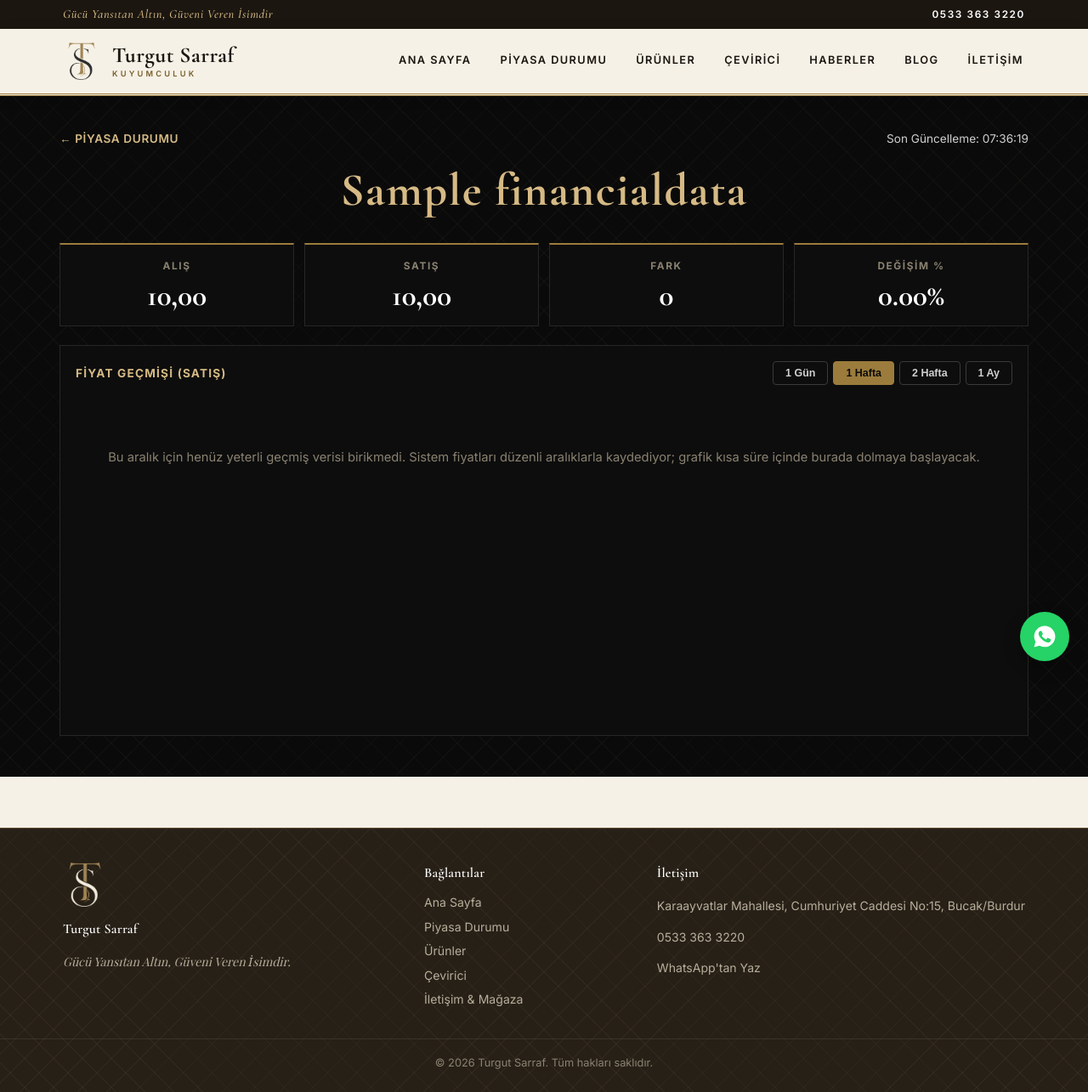
After one commit to berke-147/TURGUT-SARRAF-KUYUMCU, a Django app: page /piyasa-durumu/000/ in a window 1280 px wide. The commit adds this page. Shown: the whole page at 85% size. Run offline with Django 5.2, Linux system fonts and the light colour scheme; tables that the repository leaves empty hold one stand-in row (values such as "Sample post"); data that the repository does not hold is empty.

Commit message:
piyasa durumu sayfası güncellemesi

```diff
--- a/static/css/style.css
+++ b/static/css/style.css
@@ -1387,11 +1387,11 @@ select.panel-input {
 }
 
 .board-title {
-  font-family: 'Playfair Display', Georgia, serif;
-  font-size: clamp(1.8rem, 4vw, 2.6rem);
+  font-family: 'Cormorant Garamond', 'Playfair Display', Georgia, serif;
+  font-size: clamp(2.2rem, 5vw, 3.4rem);
   font-weight: 700;
   color: var(--gold-light);
-  letter-spacing: 1px;
+  letter-spacing: 1.5px;
   margin: 0 auto;
   text-align: center;
   width: 100%;
@@ -1458,11 +1458,22 @@ select.panel-input {
   border-bottom: 1px solid #262626;
 }
 
+/* Dükkan ekranından uzaktan okunabilsin diye satır fontları büyük (22px
+   hissi). Tam ekran modunda daha da büyüyüp ekrana göre ölçeklenir. */
 .board-table td {
-  padding: 12px 16px;
+  padding: 14px 16px;
   border-bottom: 1px solid #1c1c1c;
   color: #fff;
-  font-size: .92rem;
+  font-size: 1.35rem;
+}
+
+.board-row {
+  cursor: pointer;
+  transition: background .15s;
+}
+
+.board-row:hover td {
+  background: #101010;
 }
 
 .board-row:last-child td {
@@ -1493,9 +1504,9 @@ select.panel-input {
   background: #123a26;
   color: #f4d675;
   font-weight: 700;
-  padding: 6px 14px;
+  padding: 6px 16px;
   border-radius: 999px;
-  font-size: .92rem;
+  font-size: 1.35rem;
   white-space: nowrap;
 }
 
@@ -1531,6 +1542,210 @@ select.panel-input {
 
 .board-footnote code {
   color: #cfcfcf;
+}
+
+/* ---------- Piyasa panosu: Tam Ekran (dükkan ekranı) modu ----------
+   Fullscreen API ile pano tüm ekranı kaplar; yazı boyutları vw/vh ile
+   EKRANIN KENDİSİNE göre ölçeklenir - 24" dükkan televizyonu da, laptop da
+   olsa tablo ekranı doldurur. (F11'deki "hesap tutmuyor" sorununun çözümü.) */
+.board-fs-btn {
+  background: transparent;
+  border: 1px solid #3a3a3a;
+  color: var(--gold-light);
+  font-size: .8rem;
+  font-weight: 600;
+  letter-spacing: 1px;
+  padding: 8px 16px;
+  cursor: pointer;
+  border-radius: 4px;
+  transition: border-color .2s, background .2s;
+}
+
+.board-fs-btn:hover {
+  border-color: var(--gold);
+  background: #141414;
+}
+
+.board-fs-btn .fs-kapat { display: none; }
+
+.board-section.is-fullscreen {
+  display: flex;
+  flex-direction: column;
+  justify-content: center;
+  overflow: auto;
+  padding: 2vh 2vw;
+}
+
+.board-section.is-fullscreen .board-fs-btn .fs-ac { display: none; }
+.board-section.is-fullscreen .board-fs-btn .fs-kapat { display: inline; }
+
+.board-section.is-fullscreen .price-board {
+  max-width: none;
+  width: 100%;
+}
+
+.board-section.is-fullscreen .board-title {
+  font-size: 4vw;
+}
+
+.board-section.is-fullscreen .board-quickstats {
+  font-size: 1.5vw;
+}
+
+.board-section.is-fullscreen .board-table th {
+  font-size: 1.15vw;
+  padding: .9vh 1vw;
+}
+
+.board-section.is-fullscreen .board-table td {
+  font-size: clamp(18px, 2.6vh, 3vw);
+  padding: 1.1vh 1vw;
+}
+
+.board-section.is-fullscreen .pill {
+  font-size: clamp(18px, 2.6vh, 3vw);
+  padding: .5vh 1.2vw;
+}
+
+.board-section.is-fullscreen .board-meta {
+  font-size: 1vw;
+}
+
+/* ---------- Piyasa panosu: ürün detay (grafik) sayfası ---------- */
+.market-detail {
+  padding-top: 8px;
+  padding-bottom: 8px;
+}
+
+.detail-top {
+  display: flex;
+  align-items: center;
+  justify-content: space-between;
+  flex-wrap: wrap;
+  gap: 10px;
+  margin-bottom: 6px;
+}
+
+.detail-back {
+  color: var(--gold-light);
+  font-size: .85rem;
+  font-weight: 600;
+  letter-spacing: .6px;
+  text-transform: uppercase;
+}
+
+.detail-back:hover {
+  color: #fff;
+}
+
+.detail-title {
+  margin-bottom: 18px;
+}
+
+.detail-stats {
+  display: grid;
+  grid-template-columns: repeat(auto-fit, minmax(150px, 1fr));
+  gap: 12px;
+  margin-bottom: 22px;
+}
+
+.detail-stat {
+  background: #0d0d0d;
+  border: 1px solid #262626;
+  border-top: 2px solid var(--gold);
+  padding: 16px 18px;
+  text-align: center;
+}
+
+.detail-stat-label {
+  display: block;
+  color: #8a8271;
+  font-size: .74rem;
+  font-weight: 700;
+  letter-spacing: 1.6px;
+  margin-bottom: 6px;
+}
+
+.detail-stat-value {
+  font-family: 'Cormorant Garamond', Georgia, serif;
+  font-size: 2.2rem;
+  font-weight: 700;
+  color: #fff;
+  line-height: 1.1;
+}
+
+.detail-stat-value.up { color: #3ddc71; }
+.detail-stat-value.down { color: #e6564a; }
+
+.detail-chart-box {
+  background: #0d0d0d;
+  border: 1px solid #262626;
+  padding: 18px;
+}
+
+.detail-chart-head {
+  display: flex;
+  align-items: center;
+  justify-content: space-between;
+  flex-wrap: wrap;
+  gap: 10px;
+  margin-bottom: 14px;
+}
+
+.detail-chart-title {
+  color: var(--gold-light);
+  font-size: .85rem;
+  font-weight: 700;
+  letter-spacing: 1.2px;
+  text-transform: uppercase;
+}
+
+.detail-ranges {
+  display: flex;
+  gap: 6px;
+}
+
+.detail-ranges button {
+  background: transparent;
+  border: 1px solid #3a3a3a;
+  color: #cfcfcf;
+  font-size: .78rem;
+  font-weight: 600;
+  padding: 6px 14px;
+  cursor: pointer;
+  border-radius: 4px;
+  transition: border-color .2s, color .2s, background .2s;
+}
+
+.detail-ranges button:hover {
+  border-color: var(--gold);
+  color: var(--gold-light);
+}
+
+.detail-ranges button.is-active {
+  background: var(--gold);
+  border-color: var(--gold);
+  color: #0d0d0d;
+}
+
+.detail-chart-wrap {
+  position: relative;
+  height: 380px;
+}
+
+.detail-chart-empty {
+  color: #8a8271;
+  font-size: .92rem;
+  text-align: center;
+  padding: 60px 20px;
+  margin: 0;
+}
+
+@media (max-width: 720px) {
+  .detail-stat-value { font-size: 1.6rem; }
+  .detail-chart-wrap { height: 260px; }
+  .board-table td { font-size: 1.05rem; }
+  .pill { font-size: 1.05rem; }
 }
 
 /* ---------- Footer ---------- */
--- /dev/null
+++ b/static/js/market-detail.js
@@ -0,0 +1,175 @@
+/*
+ * Piyasa Durumu ürün detay sayfası:
+ *  - Anlık alış/satış/fark/% değerlerini rates_api'den 3 sn'de bir tazeler
+ *    (pano sayfasıyla aynı uç nokta).
+ *  - Fiyat geçmişi grafiğini rate_history_api'den çekip Chart.js ile çizer.
+ *    Aralık düğmeleri (1 gün / 1 hafta / 2 hafta / 1 ay) grafiği yeniden yükler.
+ */
+(function () {
+  var REFRESH_MS = 3000;
+
+  document.addEventListener('DOMContentLoaded', function () {
+    var kok = document.getElementById('market-detail');
+    if (!kok) return;
+
+    var kod = kok.getAttribute('data-code');
+    var ratesUrl = kok.getAttribute('data-rates-url');
+    var historyUrl = kok.getAttribute('data-history-url');
+
+    var buyEl = document.getElementById('detail-buy');
+    var sellEl = document.getElementById('detail-sell');
+    var farkEl = document.getElementById('detail-fark');
+    var pctEl = document.getElementById('detail-pct');
+    var updatedEl = document.getElementById('detail-updated');
+
+    function formatNum(value, decimals) {
+      var num = parseFloat(value);
+      if (isNaN(num)) return value;
+      return num.toLocaleString('tr-TR', {
+        minimumFractionDigits: decimals,
+        maximumFractionDigits: decimals,
+      });
+    }
+
+    function yonUygula(el, deger) {
+      if (!el) return;
+      el.classList.remove('up', 'down');
+      if (deger > 0) el.classList.add('up');
+      else if (deger < 0) el.classList.add('down');
+    }
+
+    // --- Anlık değerler ---
+    function canliTazele() {
+      fetch(ratesUrl, { cache: 'no-store' })
+        .then(function (r) { if (!r.ok) throw new Error(r.status); return r.json(); })
+        .then(function (items) {
+          var item = null;
+          for (var i = 0; i < items.length; i++) {
+            if (items[i].code === kod) { item = items[i]; break; }
+          }
+          if (!item) return;
+
+          if (buyEl) buyEl.textContent = formatNum(item.buy_price, 2);
+          if (sellEl) sellEl.textContent = formatNum(item.final_sell_price, 2);
+
+          var pct = parseFloat(item.change_percent) || 0;
+          var fark = parseFloat(item.change_amount) || 0;
+          if (pctEl) {
+            pctEl.textContent = (pct > 0 ? '+' : '') + pct.toFixed(2) + '%';
+            yonUygula(pctEl, pct);
+          }
+          if (farkEl) {
+            farkEl.textContent = (fark > 0 ? '+' : '') + formatNum(fark, 0);
+            yonUygula(farkEl, fark);
+          }
+          if (updatedEl) updatedEl.textContent = new Date().toLocaleTimeString('tr-TR');
+        })
+        .catch(function (err) { console.error('Canlı veri alınamadı:', err); });
+    }
+
+    canliTazele();
+    setInterval(canliTazele, REFRESH_MS);
+
+    // --- Grafik ---
+    var tuval = document.getElementById('detail-chart');
+    var bosMesaj = document.getElementById('detail-chart-empty');
+    var grafik = null;
+
+    function etiketFormatla(isoStr, gun) {
+      var d = new Date(isoStr);
+      if (gun <= 1) {
+        return d.toLocaleTimeString('tr-TR', { hour: '2-digit', minute: '2-digit' });
+      }
+      return d.toLocaleDateString('tr-TR', { day: '2-digit', month: '2-digit' }) +
+             ' ' + d.toLocaleTimeString('tr-TR', { hour: '2-digit', minute: '2-digit' });
+    }
+
+    function grafigiYukle(gun) {
+      fetch(historyUrl + '?gun=' + gun, { cache: 'no-store' })
+        .then(function (r) { if (!r.ok) throw new Error(r.status); return r.json(); })
+        .then(function (veri) {
+          var noktalar = veri.points || [];
+          var yeterli = noktalar.length >= 2;
+
+          if (bosMesaj) bosMesaj.hidden = yeterli;
+          if (tuval) tuval.style.display = yeterli ? '' : 'none';
+          if (!yeterli || typeof Chart === 'undefined') return;
+
+          var etiketler = noktalar.map(function (n) { return etiketFormatla(n.t, gun); });
+          var satislar = noktalar.map(function (n) { return parseFloat(n.s); });
+
+          if (grafik) grafik.destroy();
+          grafik = new Chart(tuval.getContext('2d'), {
+            type: 'line',
+            data: {
+              labels: etiketler,
+              datasets: [{
+                label: 'Satış (TL)',
+                data: satislar,
+                borderColor: '#d6ba85',
+                backgroundColor: 'rgba(214, 186, 133, .12)',
+                borderWidth: 2,
+                pointRadius: 0,
+                pointHitRadius: 12,
+                fill: true,
+                tension: 0.25,
+              }],
+            },
+            options: {
+              responsive: true,
+              maintainAspectRatio: false,
+              interaction: { mode: 'index', intersect: false },
+              plugins: {
+                legend: { display: false },
+                tooltip: {
+                  backgroundColor: '#1b1610',
+                  borderColor: '#9c7c3c',
+                  borderWidth: 1,
+                  titleColor: '#d6ba85',
+                  bodyColor: '#fff',
+                  callbacks: {
+                    label: function (ctx) {
+                      return ' ' + ctx.parsed.y.toLocaleString('tr-TR', {
+                        minimumFractionDigits: 2, maximumFractionDigits: 2,
+                      }) + ' TL';
+                    },
+                  },
+                },
+              },
+              scales: {
+                x: {
+                  ticks: { color: '#8a8271', maxTicksLimit: 8, maxRotation: 0 },
+                  grid: { color: 'rgba(255,255,255,.05)' },
+                },
+                y: {
+                  ticks: {
+                    color: '#8a8271',
+                    callback: function (deger) {
+                      return deger.toLocaleString('tr-TR');
+                    },
+                  },
+                  grid: { color: 'rgba(255,255,255,.07)' },
+                },
+              },
+            },
+          });
+        })
+        .catch(function (err) { console.error('Grafik verisi alınamadı:', err); });
+    }
+
+    var aralikKutusu = document.getElementById('detail-ranges');
+    if (aralikKutusu) {
+      aralikKutusu.querySelectorAll('button[data-gun]').forEach(function (btn) {
+        btn.addEventListener('click', function () {
+          aralikKutusu.querySelectorAll('button').forEach(function (b) {
+            b.classList.remove('is-active');
+          });
+          btn.classList.add('is-active');
+          grafigiYukle(parseInt(btn.getAttribute('data-gun'), 10) || 7);
+        });
+      });
+    }
+
+    grafigiYukle(7);
+  });
+})();
--- /dev/null
+++ b/store/templates/market_detail.html
@@ -0,0 +1,71 @@
+{% extends 'base.html' %}
+{% load static %}
+
+{% block title %}{{ kalem.name }} Canlı Fiyat ve Grafik | Turgut Sarraf{% endblock %}
+{% block meta_description %}{{ kalem.name }} anlık alış/satış fiyatı, günlük değişim ve fiyat geçmişi grafiği - Turgut Sarraf canlı piyasa verileri.{% endblock %}
+
+{% block content %}
+
+    <section class="board-section">
+        <div class="price-board market-detail" id="market-detail"
+             data-code="{{ kalem.code }}"
+             data-rates-url="{% url 'rates_api' %}"
+             data-history-url="{% url 'rate_history_api' kalem.code %}">
+
+            <div class="detail-top">
+                <a href="{% url 'market' %}" class="detail-back">&larr; Piyasa Durumu</a>
+                <div class="board-meta" style="margin:0;">
+                    Son Güncelleme: <span id="detail-updated">--:--:--</span>
+                </div>
+            </div>
+
+            <h1 class="board-title detail-title">{{ kalem.name }}</h1>
+
+            <div class="detail-stats">
+                <div class="detail-stat">
+                    <span class="detail-stat-label">ALIŞ</span>
+                    <span class="detail-stat-value" id="detail-buy">{{ kalem.final_buy_price|floatformat:2 }}</span>
+                </div>
+                <div class="detail-stat">
+                    <span class="detail-stat-label">SATIŞ</span>
+                    <span class="detail-stat-value" id="detail-sell">{{ kalem.final_sell_price|floatformat:2 }}</span>
+                </div>
+                <div class="detail-stat">
+                    <span class="detail-stat-label">FARK</span>
+                    <span class="detail-stat-value detail-stat-small" id="detail-fark">{% if kalem.change_amount > 0 %}+{% endif %}{{ kalem.change_amount|floatformat:0 }}</span>
+                </div>
+                <div class="detail-stat">
+                    <span class="detail-stat-label">DEĞİŞİM %</span>
+                    <span class="detail-stat-value detail-stat-small" id="detail-pct">{% if kalem.change_percent > 0 %}+{% endif %}{{ kalem.change_percent }}%</span>
+                </div>
+            </div>
+
+            <div class="detail-chart-box">
+                <div class="detail-chart-head">
+                    <span class="detail-chart-title">Fiyat Geçmişi (Satış)</span>
+                    <div class="detail-ranges" id="detail-ranges">
+                        <button type="button" data-gun="1">1 Gün</button>
+                        <button type="button" data-gun="7" class="is-active">1 Hafta</button>
+                        <button type="button" data-gun="14">2 Hafta</button>
+                        <button type="button" data-gun="30">1 Ay</button>
+                    </div>
+                </div>
+                <div class="detail-chart-wrap">
+                    <canvas id="detail-chart"></canvas>
+                    <p class="detail-chart-empty" id="detail-chart-empty" hidden>
+                        Bu aralık için henüz yeterli geçmiş verisi birikmedi.
+                        Sistem fiyatları düzenli aralıklarla kaydediyor; grafik
+                        kısa süre içinde burada dolmaya başlayacak.
+                    </p>
+                </div>
+            </div>
+
+        </div>
+    </section>
+
+{% endblock %}
+
+{% block extra_js %}
+<script src="https://cdnjs.cloudflare.com/ajax/libs/Chart.js/4.4.4/chart.umd.min.js"></script>
+<script src="{% static 'js/market-detail.js' %}" defer></script>
+{% endblock %}
--- a/store/urls.py
+++ b/store/urls.py
@@ -4,6 +4,7 @@ from . import panel_views
 
 urlpatterns = [
     path('piyasa-durumu/', views.market_page, name='market'),
+    path('piyasa-durumu/<str:code>/', views.market_detail, name='market_detail'),
     path('urunler/', views.product_list, name='product_list'),
     path('urunler/<slug:slug>/', views.product_detail, name='product_detail'),
     path('haberler/<slug:slug>/', views.news_detail, name='news_detail'),
@@ -13,6 +14,7 @@ urlpatterns = [
     path('iletisim/', views.contact_page, name='contact'),
     path('whatsapp/', views.whatsapp_redirect, name='whatsapp_redirect'),
     path('api/kurlar/', views.rates_api, name='rates_api'),
+    path('api/kurlar/<str:code>/gecmis/', views.rate_history_api, name='rate_history_api'),
 
     # ---- Dükkan sahibi paneli (ana menüde linki yok) ----
     path('panel/giris/', panel_views.PanelLoginView.as_view(), name='panel_login'),
--- a/store/views.py
+++ b/store/views.py
@@ -6,7 +6,7 @@ from django.shortcuts import render, redirect, get_object_or_404
 from django.utils import timezone
 
 from .forms import ContactMessageForm
-from .models import FinancialData, Product, News, Category, WhatsAppClick, Blog
+from .models import FinancialData, Product, News, Category, WhatsAppClick, Blog, RateSnapshot
 
 # Ana sayfadaki kısaltılmış "öne çıkanlar" bandı — tam liste /piyasa-durumu/ sayfasında.
 # Not: Panelden bu kodlardan biri silinirse get_ordered_rates otomatik atlar, hata vermez.
@@ -98,6 +98,69 @@ def market_page(request):
         'piyasa_kapali': piyasa_kapali,
     }
     return render(request, 'market.html', context)
+
+
+def market_detail(request, code):
+    """
+    Tek bir kalemin (ör. HAS, CEYREK) detay sayfası: büyük canlı fiyat,
+    anlık değişim ve fiyat geçmişi grafiği. Piyasa Durumu tablosundaki
+    satıra tıklanınca açılır.
+    """
+    kalem = get_object_or_404(FinancialData, code=code.upper(), is_visible=True)
+
+    context = {
+        'kalem': kalem,
+    }
+    return render(request, 'market_detail.html', context)
+
+
+def rate_history_api(request, code):
+    """
+    Grafik verisi: kalemin fiyat geçmişi (RateSnapshot örnekleri).
+    ?gun=1|7|14|30 (varsayılan 7). Noktalar 400'e indirgenerek (downsample)
+    döndürülür - 90 günlük 5dk'lık ham seri binlerce nokta olurdu.
+    Fiyatlar, sitede gösterilenle tutarlı olsun diye O ANKİ çarpanla çarpılır.
+    """
+    kalem = get_object_or_404(FinancialData, code=code.upper(), is_visible=True)
+
+    try:
+        gun = int(request.GET.get('gun', '7'))
+    except ValueError:
+        gun = 7
+    gun = max(1, min(gun, 90))
+
+    baslangic = timezone.now() - timezone.timedelta(days=gun)
+    kayitlar = list(
+        RateSnapshot.objects.filter(code=kalem.code, created_at__gte=baslangic)
+        .order_by('created_at')
+        .values_list('created_at', 'sell_price', 'buy_price')
+    )
+
+    # Downsample: eşit aralıklı en fazla 400 nokta kalsın.
+    MAKS_NOKTA = 400
+    if len(kayitlar) > MAKS_NOKTA:
+        adim = len(kayitlar) / MAKS_NOKTA
+        kayitlar = [kayitlar[int(i * adim)] for i in range(MAKS_NOKTA)] + [kayitlar[-1]]
+
+    import decimal as _dec
+    sat_carpan = _dec.Decimal(str(kalem.sell_multiplier))
+    al_carpan = _dec.Decimal(str(kalem.buy_multiplier))
+
+    points = [
+        {
+            't': zaman.isoformat(),
+            's': str(round(satis * sat_carpan, 2)),
+            'b': str(round(alis * al_carpan, 2)),
+        }
+        for (zaman, satis, alis) in kayitlar
+    ]
+
+    return JsonResponse({
+        'code': kalem.code,
+        'name': kalem.name,
+        'gun': gun,
+        'points': points,
+    })
 
 
 def product_list(request):
```
Also changed, not shown: static/js/board.js (+44 -0 lines), store/models.py (+28 -0 lines), store/services.py (+39 -1 lines), store/templates/market.html (+7 -1 lines), store/migrations/0010_ratesnapshot.py (added).
